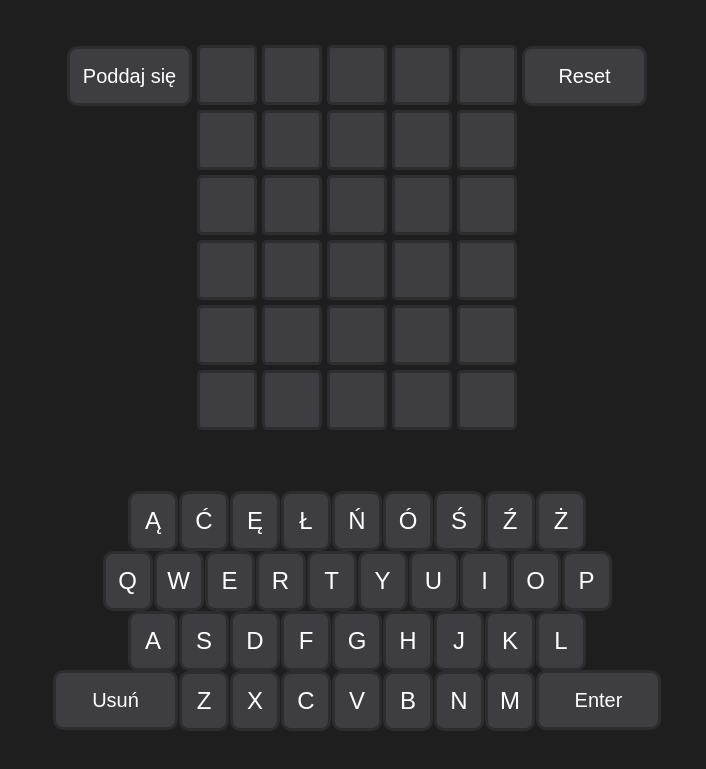
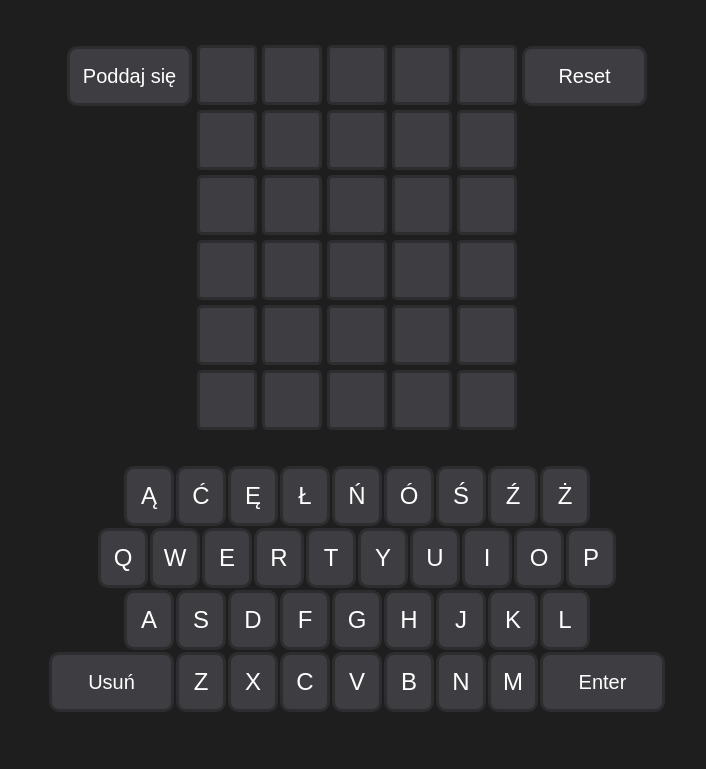
Before and after one commit to f1shuu/wordle, a plain HTML site: page index.html in a window 1280 px wide. Shown: the part 209-978 px from the top of the page, without its empty margins (283-989 px from the left). Drawn offline with Linux system fonts and the light colour scheme.

Commit message:
06 MAR 2023

```diff
--- a/style.css
+++ b/style.css
@@ -45,8 +45,8 @@ h2 {
 
 .delete_button {
     position: absolute;
-    top: 879px;
-    left: calc(50% - 304px);
+    top: 861px;
+    left: calc(50% - 308px);
     width: 125px;
     height: 60px;
     color: #fff;
@@ -59,8 +59,8 @@ h2 {
 
 .enter_button {
     position: absolute;
-    top: 879px;
-    left: calc(50% + 179px);
+    top: 861px;
+    left: calc(50% + 183px);
     width: 125px;
     height: 60px;
     color: #fff;
@@ -73,15 +73,14 @@ h2 {
 
 .keyboard {
     position: absolute;
-    top: 700px;
-    gap: 2px;
+    top: 675px;
 }
 
 .keyboard_row {
     display: flex;
-    flex-wrap: wrap;
     justify-content: center;
-    gap: 1px;
+    margin-bottom: 2px;
+    gap: 2px;
 }
 
 .key {
```
